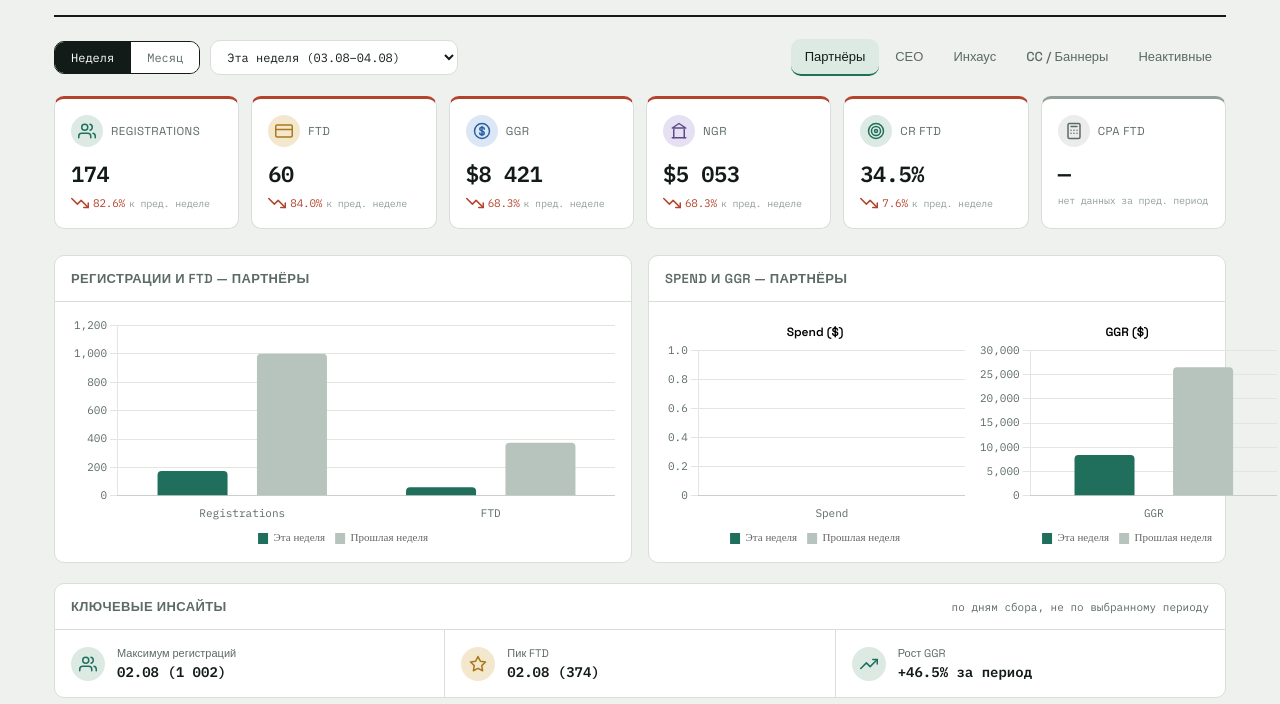
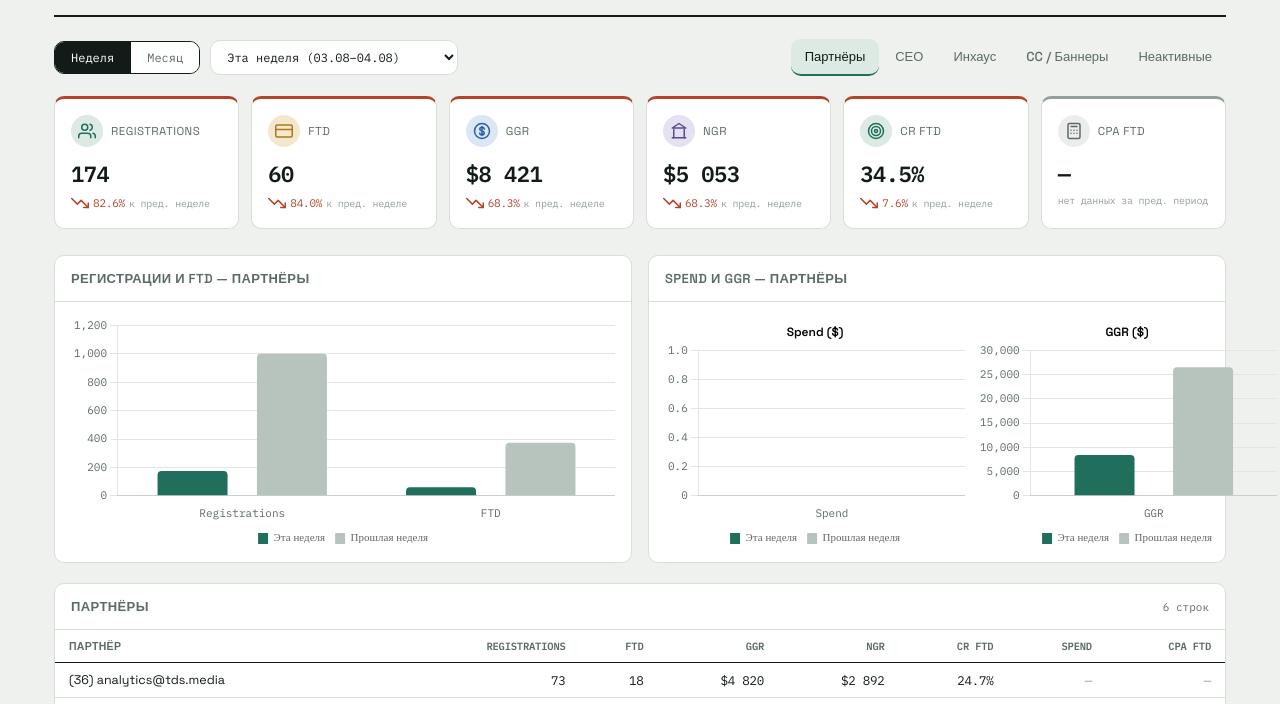
Before and after one commit to LilyLoto/affiliate-dashboard, a plain HTML site: page docs/index.html in a window 1280 px wide. Shown: the part 78-782 px from the top of the page. Drawn offline with nearby package versions, Linux system fonts and the light colour scheme.

Commit message:
Update index.html

```diff
--- a/docs/index.html
+++ b/docs/index.html
@@ -199,14 +199,6 @@
 
   <div class="panel">
     <div class="panel-head">
-      <h2>Ключевые инсайты</h2>
-      <span style="font-size:11px; color:var(--ink-muted); font-family:'IBM Plex Mono',monospace;">по дням сбора, не по выбранному периоду</span>
-    </div>
-    <div class="insights" id="insightsRow"></div>
-  </div>
-
-  <div class="panel">
-    <div class="panel-head">
       <h2 id="tableTitle">Партнёры</h2>
       <span id="tableHint" style="font-size:11px; color:var(--ink-muted); font-family:'IBM Plex Mono',monospace;"></span>
     </div>
@@ -223,7 +215,7 @@
 /* ---------------------------------------------------------------
    ЖИВЫЕ ДАННЫЕ
    Читаем ./data/latest.json (снимок недели по группам + список строк
-   по партнёрам/офферам) и ./data/history.json (накопленная история).
+   по партнёрам/офферам). Обновляет scripts/collect.py по расписанию GitHub Actions.
    Оба файла обновляет scripts/collect.py по расписанию GitHub Actions.
 ------------------------------------------------------------------*/
 
@@ -250,7 +242,6 @@ const GROUP_META = {
 
 let WEEKS = null;
 let LATEST = null;
-let HISTORY = null;
 let state = { periodType:'week', selectedKey:null, group:'partners' };
 let chartRef = null;
 
@@ -352,15 +343,13 @@ async function loadData(showSpinner){
   const btn = document.getElementById('refreshBtn');
   if(showSpinner) btn.classList.add('spinning');
   try{
-    const [latestRes, weeksRes, historyRes] = await Promise.all([
+    const [latestRes, weeksRes] = await Promise.all([
       fetch('./data/latest.json', {cache:'no-store'}),
       fetch('./data/weeks.json', {cache:'no-store'}),
-      fetch('./data/history.json', {cache:'no-store'}),
     ]);
     if(!latestRes.ok) throw new Error('latest.json недоступен (' + latestRes.status + ')');
     LATEST = await latestRes.json();
     WEEKS = weeksRes.ok ? await weeksRes.json() : {};
-    HISTORY = historyRes.ok ? await historyRes.json() : {};
 
     const generated = new Date(LATEST.generated_at);
     document.getElementById('updatedAt').textContent = generated.toLocaleString('ru-RU', {day:'2-digit', month:'2-digit', hour:'2-digit', minute:'2-digit'});
@@ -533,36 +522,6 @@ function renderChart(){
   });
 }
 
-function renderInsights(){
-  const row = document.getElementById('insightsRow');
-  const hist = (HISTORY && HISTORY[state.group]) ? HISTORY[state.group] : [];
-  if(hist.length < 2){
-    row.innerHTML = `<div class="insights-empty">Инсайты появятся, когда накопится история минимум за 2 запуска сборщика.</div>`;
-    return;
-  }
-  const maxReg = hist.reduce((a,b)=> b.registrations > a.registrations ? b : a);
-  const maxFtd = hist.reduce((a,b)=> b.ftd > a.ftd ? b : a);
-  const first = hist[0], last = hist[hist.length-1];
-  const ggrGrowth = first.ggr ? ((last.ggr-first.ggr)/first.ggr*100) : (last.ggr>0?100:0);
-
-  const fmtDate = d => d.slice(5).split('-').reverse().join('.');
-
-  row.innerHTML = `
-    <div class="insight">
-      <div class="insight-icon" style="background:var(--accent-soft); color:var(--accent);">${svgIcon('people')}</div>
-      <div><p class="insight-label">Максимум регистраций</p><p class="insight-value">${fmtDate(maxReg.date)} (${fmtInt(maxReg.registrations)})</p></div>
-    </div>
-    <div class="insight">
-      <div class="insight-icon" style="background:var(--amber-soft); color:var(--amber);">${svgIcon('star')}</div>
-      <div><p class="insight-label">Пик FTD</p><p class="insight-value">${fmtDate(maxFtd.date)} (${fmtInt(maxFtd.ftd)})</p></div>
-    </div>
-    <div class="insight">
-      <div class="insight-icon" style="background:${ggrGrowth>=0?'var(--accent-soft)':'var(--danger-soft)'}; color:${ggrGrowth>=0?'var(--accent)':'var(--danger)'};">${svgIcon(ggrGrowth>=0?'trendUp':'trendDown')}</div>
-      <div><p class="insight-label">Рост GGR</p><p class="insight-value">${ggrGrowth>=0?'+':''}${ggrGrowth.toFixed(1)}% за период</p></div>
-    </div>
-  `;
-}
-
 function renderTable(){
   const meta = GROUP_META[state.group];
   const snap = getSnapshot(state.selectedKey);
@@ -606,7 +565,6 @@ function render(){
   renderTabs();
   renderKPIs();
   renderChart();
-  renderInsights();
   renderTable();
 }
 
```
